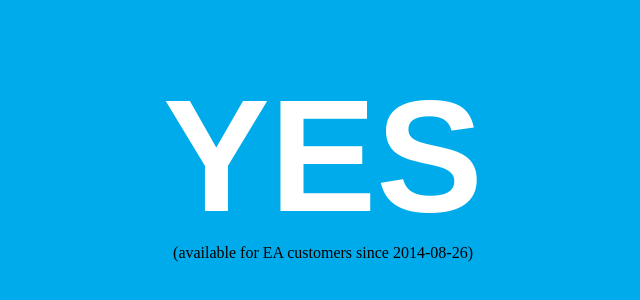
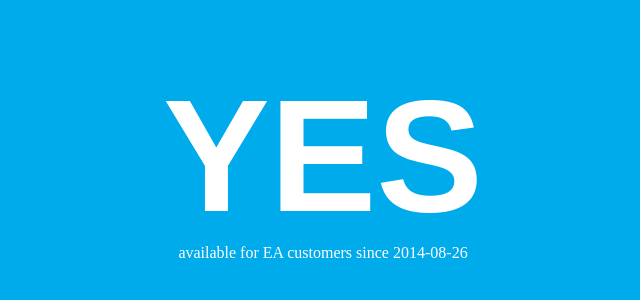
Before and after one commit to kbdavis07/doesazurehaveabillingapi, a plain HTML site: page index.html in a window 1280 px wide. Shown: the part 202-502 px from the top of the page, without its empty margins (317-957 px from the left). Drawn offline with Linux system fonts and the light colour scheme.

Commit message:
Update index.html

```diff
--- a/index.html
+++ b/index.html
@@ -68,12 +68,12 @@ a:active {text-decoration:none;}  /* selected link */
 
   </head>
   <body>
-    <div id="vertical">
+    <div id="vertical" style="color: #FFFFFF;">
 	<div id="hoz">
 		<a href="http://feedback.azure.com/forums/170030-billing/suggestions/1143971-billing-usage-api">
 		<div style="color: #FFFFFF; font-family: Arial; font-size: 120pt; line-height: 110%; font-weight: bold;">YES</div>
 		</a>
-		(available for EA customers since 2014-08-26)
+		available for EA customers since 2014-08-26
 		</div>
 
 
```
